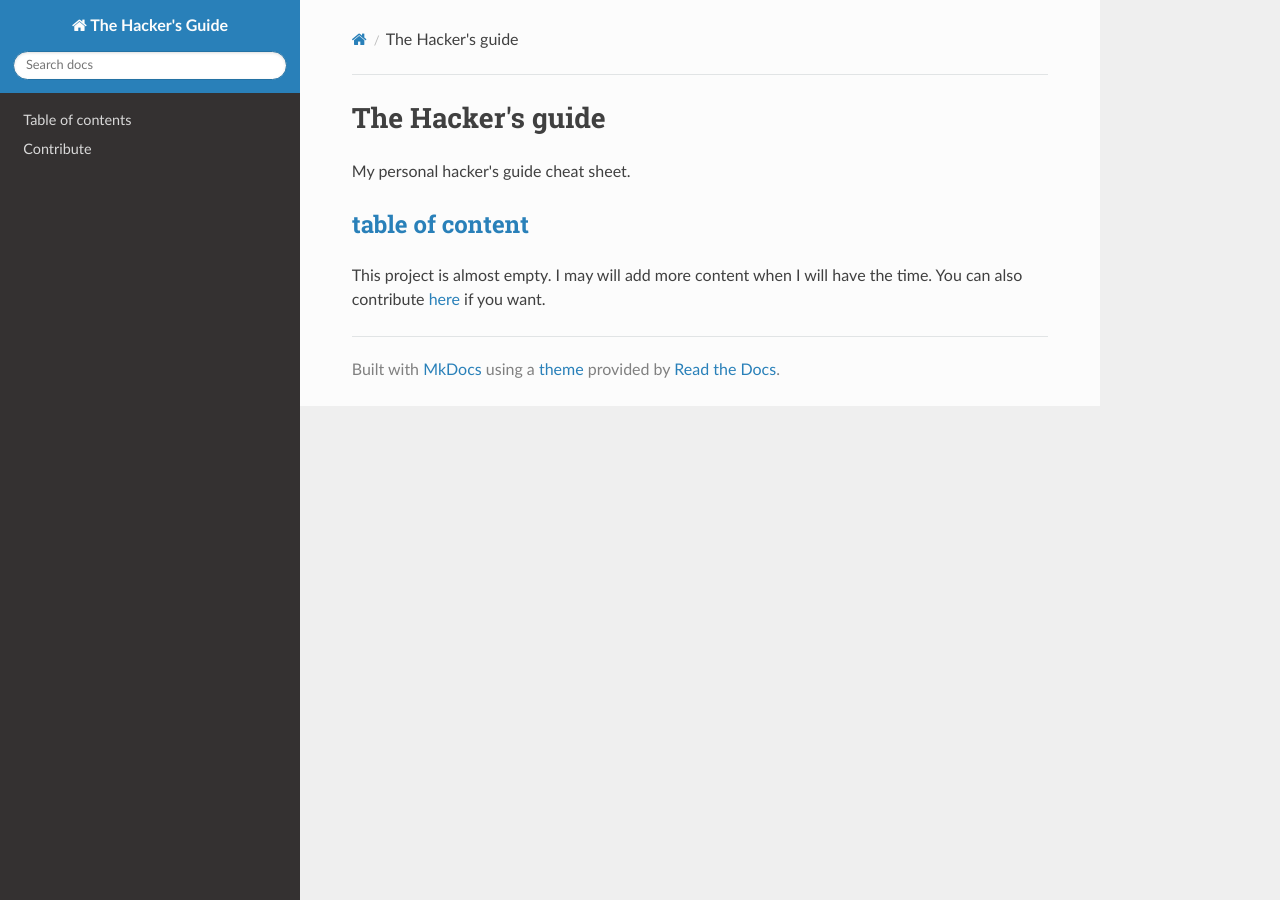
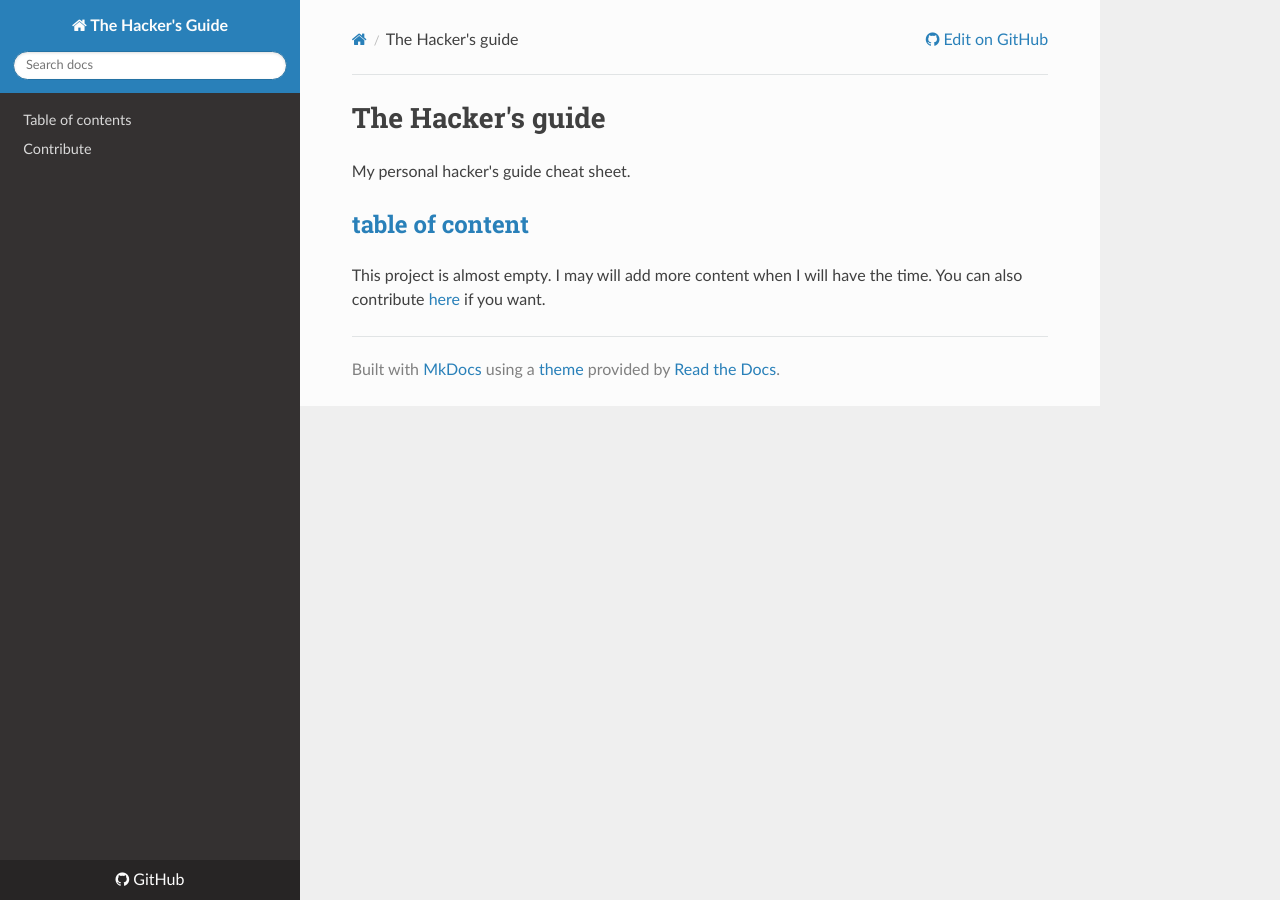
Before and after one commit to NeKroFR/Writeups, an MkDocs documentation site: the page built from docs/index.md, in a window 1280 px wide. Built offline with MkDocs 1.6.1, drawn with Linux system fonts in a browser that asks for light colours; nearby versions of some CDN libraries; some of the changed lines change nothing that is shown.

Commit message:
Update mkdocs.yml

```diff
--- a/mkdocs.yml
+++ b/mkdocs.yml
@@ -3,3 +3,5 @@ nav:
     - Table of contents: table-of-contents.md
     - Contribute: contribute.md
 theme: readthedocs
+repo_url: https://github.com/NeKroFR/The-Hacker-s-guide
+use_directory_urls: false
```
